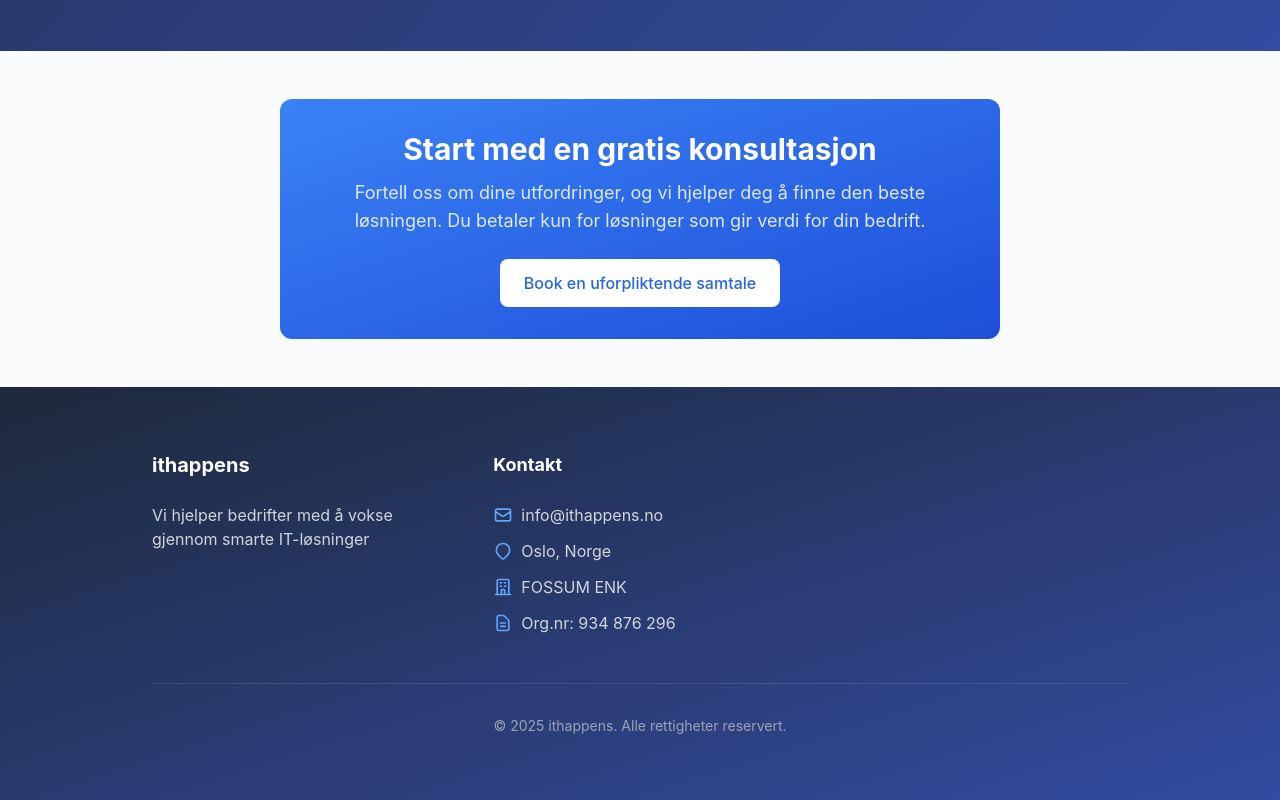
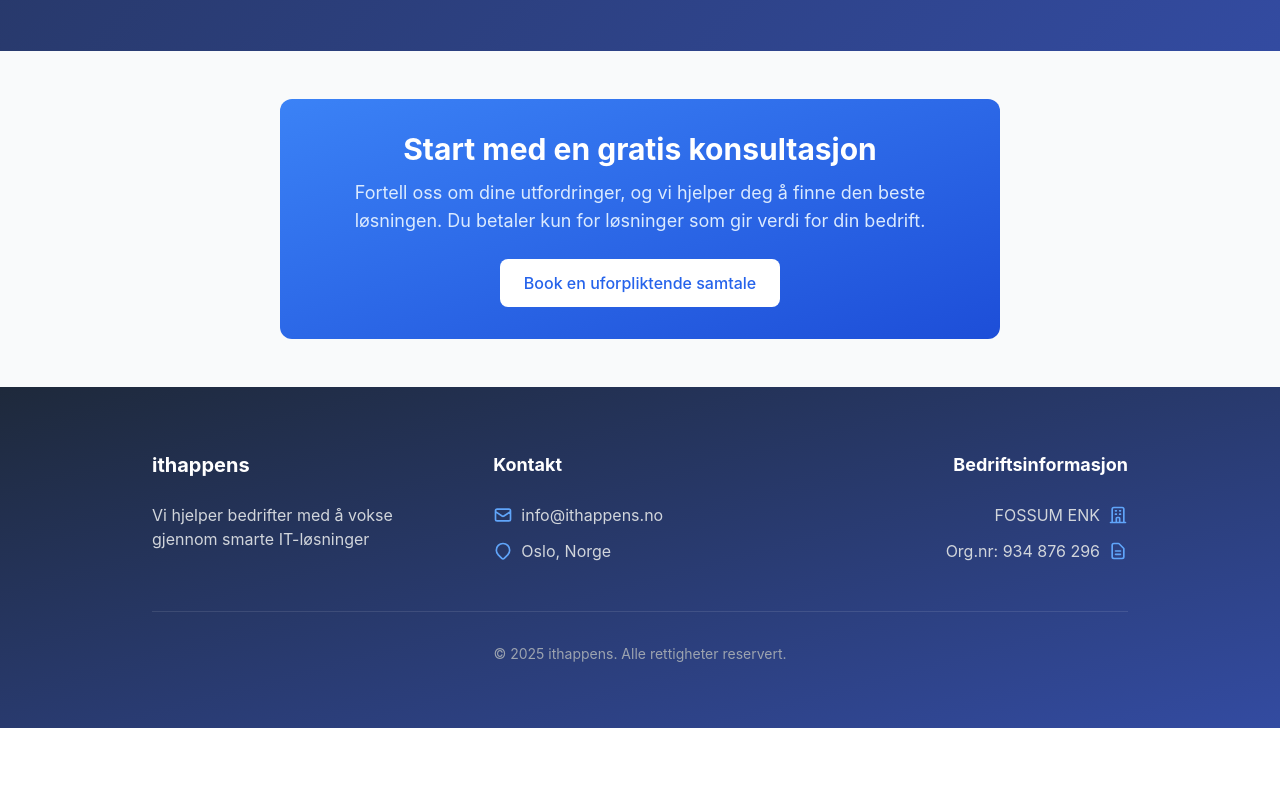
Before and after one commit to henrikfossum/ithappens-nettside, a Next.js app: page / in a window 1280 px wide. Shown: the part 2629-3429 px from the top of the page. After the commit the page ends 3357 px from the top, so only its background shows below. Built offline with nearby package versions, Linux system fonts and the light colour scheme.

Commit message:
Rearranged footer

```diff
--- a/pages/index.js
+++ b/pages/index.js
@@ -362,19 +362,25 @@ export default function Home() {
                   </svg>
                   Oslo, Norge
                 </li>
-                <li className="flex items-center gap-2 text-gray-300">
+              </ul>
+            </div>
+
+            <div className="md:text-right">
+              <h4 className="text-white font-bold text-lg mb-6">Bedriftsinformasjon</h4>
+              <ul className="space-y-3">
+                <li className="flex items-center gap-2 text-gray-300 justify-end">
+                  <span>FOSSUM ENK</span>
                   <svg className="w-5 h-5 text-blue-400" fill="none" viewBox="0 0 24 24" stroke="currentColor">
                     <path strokeLinecap="round" strokeLinejoin="round" strokeWidth={2}
                           d="M19 21V5a2 2 0 00-2-2H7a2 2 0 00-2 2v16m14 0h2m-2 0h-5m-9 0H3m2 0h5M9 7h1m-1 4h1m4-4h1m-1 4h1m-5 10v-5a1 1 0 011-1h2a1 1 0 011 1v5m-4 0h4" />
                   </svg>
-                  FOSSUM ENK
                 </li>
-                <li className="flex items-center gap-2 text-gray-300">
+                <li className="flex items-center gap-2 text-gray-300 justify-end">
+                  <span>Org.nr: 934 876 296</span>
                   <svg className="w-5 h-5 text-blue-400" fill="none" viewBox="0 0 24 24" stroke="currentColor">
                     <path strokeLinecap="round" strokeLinejoin="round" strokeWidth={2}
                           d="M9 12h6m-6 4h6m2 5H7a2 2 0 01-2-2V5a2 2 0 012-2h5.586a1 1 0 01.707.293l5.414 5.414a1 1 0 01.293.707V19a2 2 0 01-2 2z" />
                   </svg>
-                  Org.nr: 934 876 296
                 </li>
               </ul>
             </div>
```
